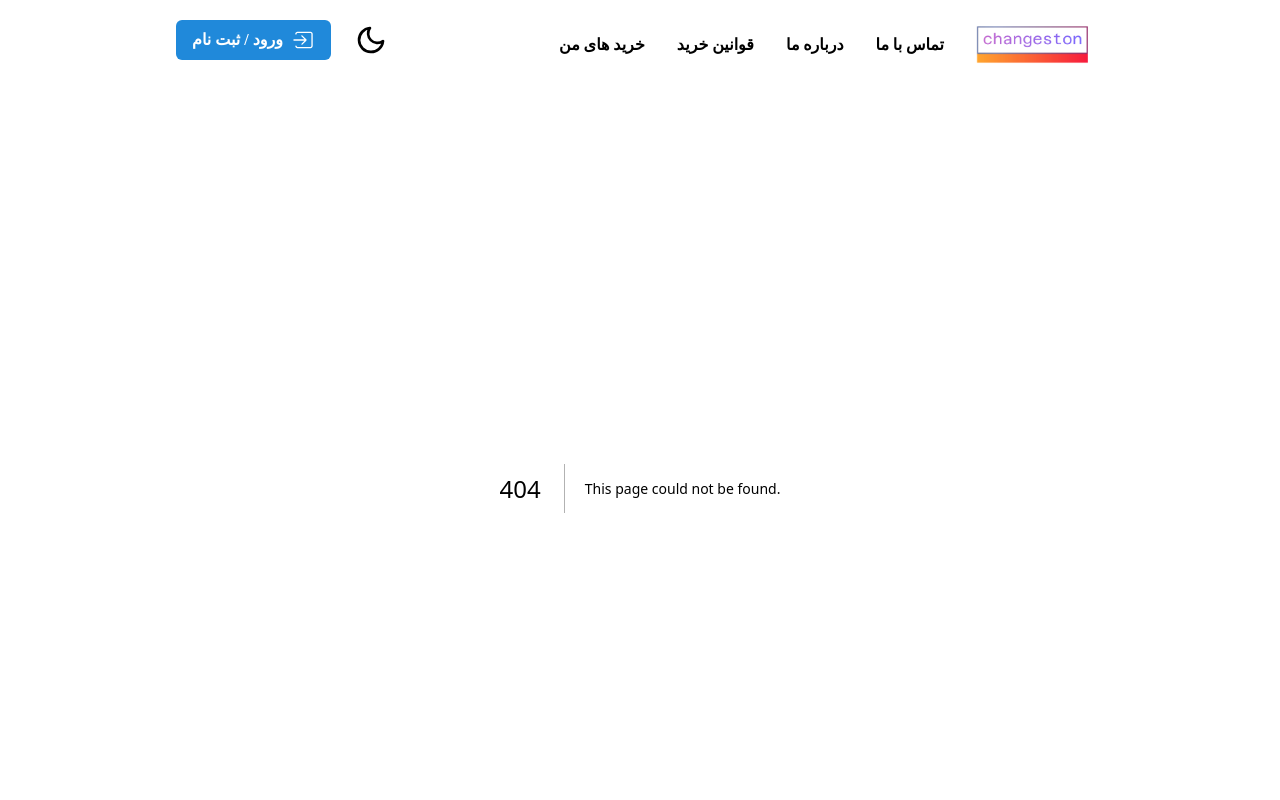
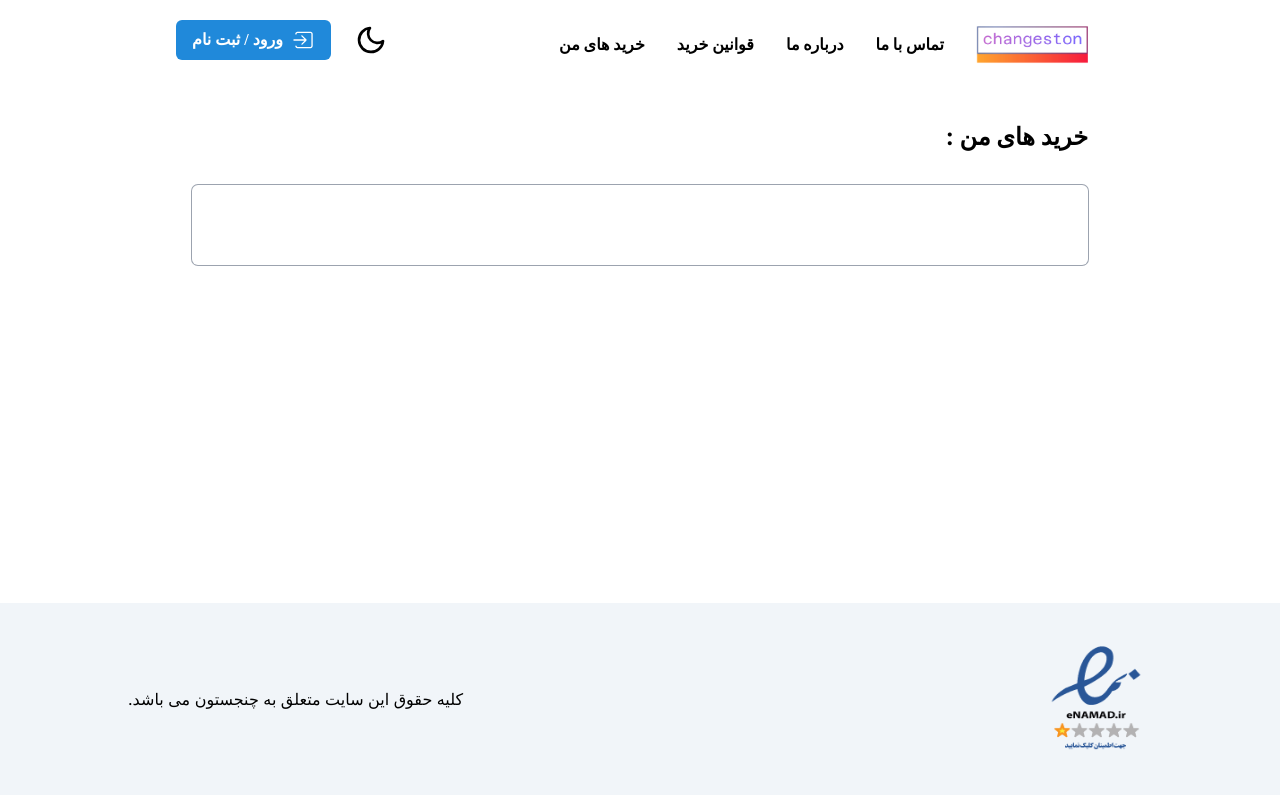
Before and after one commit to mtighorbani/Changeston, a Next.js app: page /mypurchase in a window 1280 px wide. Before the commit this address had no page. Shown: the top 800 px of the page. Built offline with nearby package versions, Linux system fonts and the light colour scheme.

Commit message:
style: base purchase card

```diff
--- a/app/myPurches/myPurchase.tsx
+++ /dev/null
@@ -1,11 +0,0 @@
-import React from 'react'
-
-const myPurches = () => {
-  return (
-    <div>
-
-    </div>
-  )
-}
-
-export default myPurches
--- /dev/null
+++ b/app/mypurchase/page.tsx
@@ -0,0 +1,18 @@
+import axios from 'axios'
+import React from 'react'
+
+
+const myPurches = () => {
+  return (
+    <div dir="rtl" className='  mx-48 min-h-[450px] m-8 block'>
+        <h1 className=' text-2xl font-bold  mb-8'>خرید های من :</h1>
+        <div>
+          <div className=' rounded-md ring-1 ring-gray-400 h-20' >
+
+          </div>
+        </div>
+    </div>
+  )
+}
+
+export default myPurches
--- a/components/Navbar.tsx
+++ b/components/Navbar.tsx
@@ -92,7 +92,7 @@ const Navbar = () => {
             <a href="/rules">قوانین خرید</a>
           </span>
           <span className="px-4 max-sm:hidden pt-3 ">
-            <a href="/myPurchase">خرید های من</a>
+            <a href="/mypurchase">خرید های من</a>
           </span>
         </div>
       </div>
```
